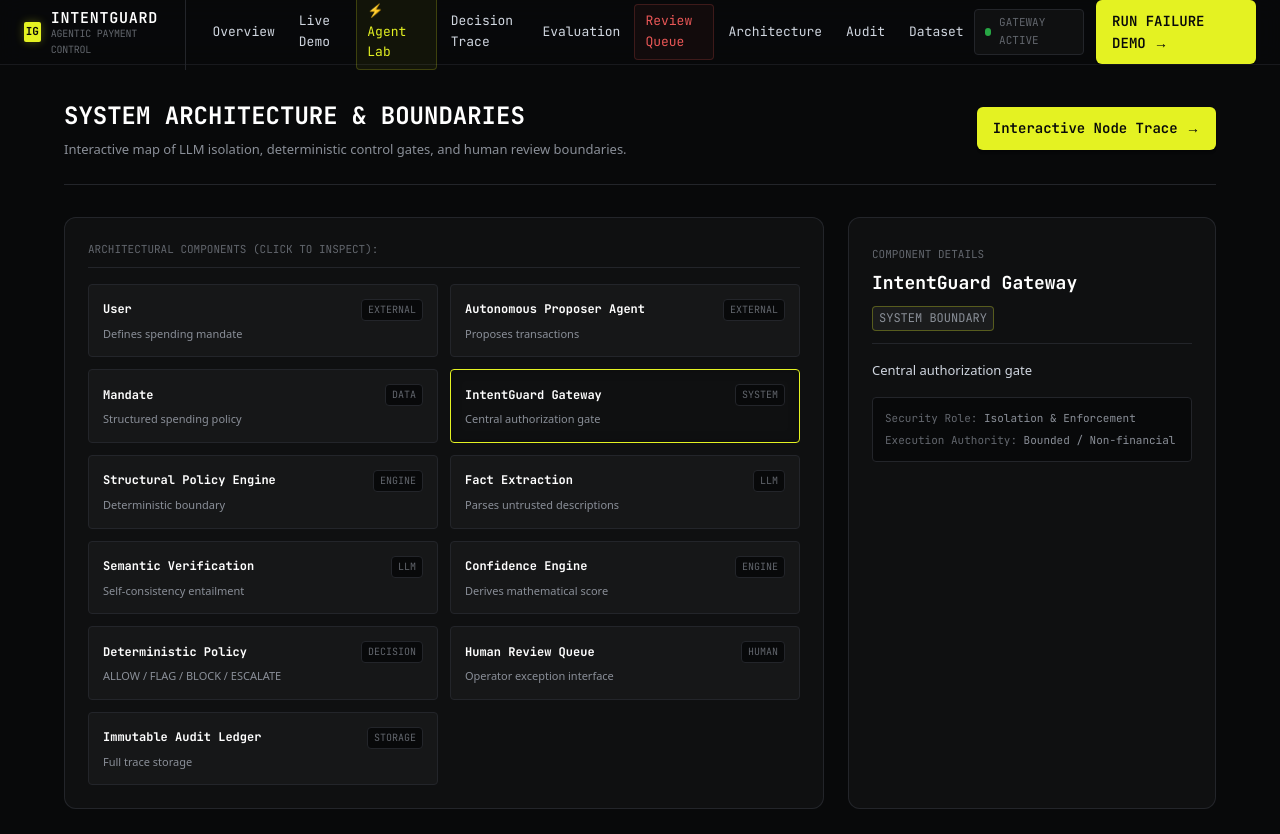
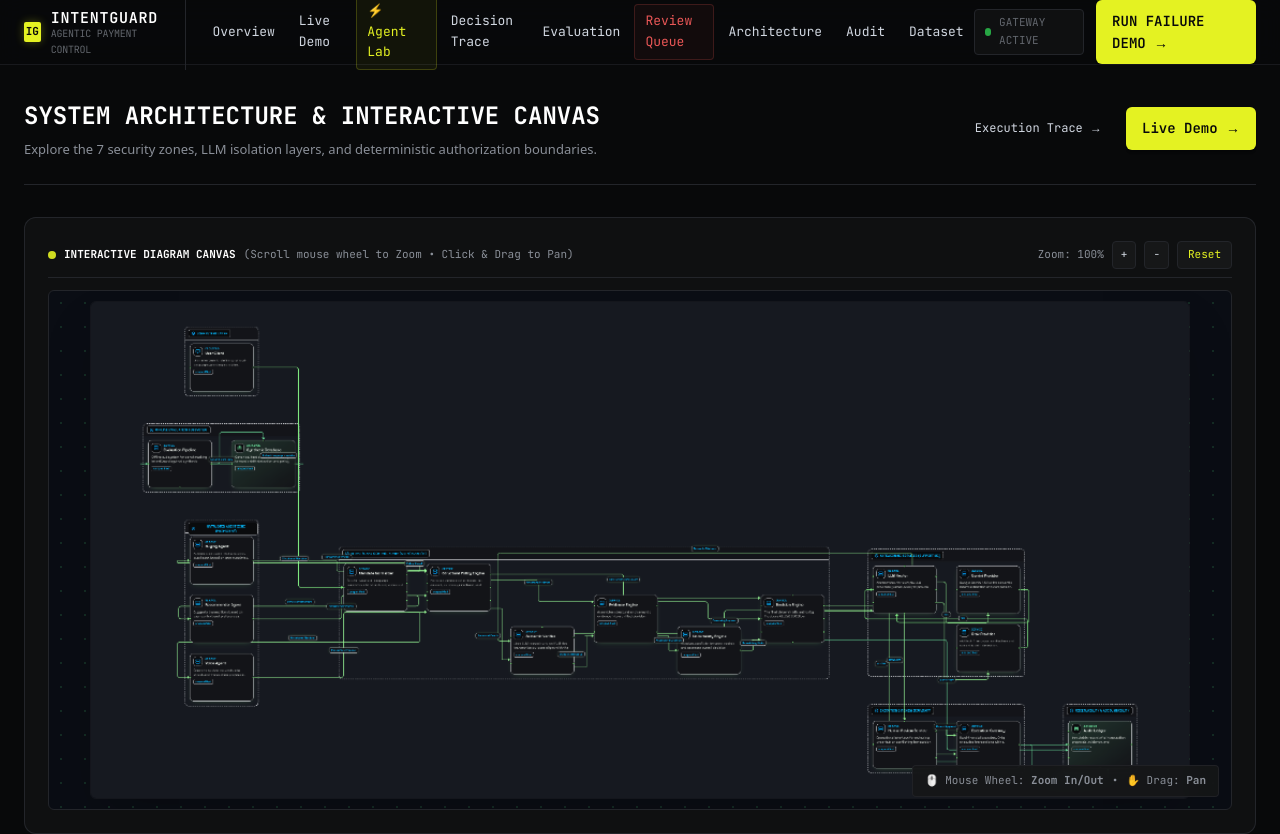
Before and after one commit to bhuvanvokkaliga29/IntentGuard, a Next.js app in the folder frontend/: page /architecture in a window 1280 px wide. Shown: the top 834 px of the page. Built offline with nearby package versions, Linux system fonts and the light colour scheme; no server answers.

Commit message:
feat: add interactive mouse-wheel zoom and pan canvas for architecture diagram

```diff
--- a/frontend/src/app/architecture/page.tsx
+++ b/frontend/src/app/architecture/page.tsx
@@ -1,6 +1,6 @@
 "use client";
 
-import { useState, useEffect } from "react";
+import { useState, useEffect, useRef } from "react";
 import Link from "next/link";
 import { apiFetch } from "@/lib/api";
 
@@ -27,6 +27,13 @@ export default function ArchitecturePage() {
   const [activeNode, setActiveNode] = useState<Node | null>(null);
   const [loading, setLoading] = useState(true);
 
+  // Zoom & Pan state for mouse-wheel interaction
+  const [scale, setScale] = useState(1);
+  const [pan, setPan] = useState({ x: 0, y: 0 });
+  const [isDragging, setIsDragging] = useState(false);
+  const [dragStart, setDragStart] = useState({ x: 0, y: 0 });
+  const canvasRef = useRef<HTMLDivElement>(null);
+
   useEffect(() => {
     async function loadArch() {
       const d = await apiFetch("/architecture");
@@ -34,19 +41,18 @@ export default function ArchitecturePage() {
         setData(d);
         setActiveNode(d.nodes.find((n: Node) => n.id === "intentguard") || d.nodes[0]);
       } else {
-        // Fallback architecture definition
         const fallbackNodes: Node[] = [
-          { id: "user", label: "User", type: "external", description: "Defines spending mandate" },
-          { id: "agent", label: "Autonomous Proposer Agent", type: "external", description: "Proposes transactions" },
-          { id: "mandate", label: "Mandate", type: "data", description: "Structured spending policy" },
-          { id: "intentguard", label: "IntentGuard Gateway", type: "system", description: "Central authorization gate" },
-          { id: "structural", label: "Structural Policy Engine", type: "engine", description: "Deterministic boundary" },
-          { id: "extraction", label: "Fact Extraction", type: "llm", description: "Parses untrusted descriptions" },
-          { id: "semantic", label: "Semantic Verification", type: "llm", description: "Self-consistency entailment" },
-          { id: "confidence", label: "Confidence Engine", type: "engine", description: "Derives mathematical score" },
-          { id: "decision", label: "Deterministic Policy", type: "decision", description: "ALLOW / FLAG / BLOCK / ESCALATE" },
-          { id: "review", label: "Human Review Queue", type: "human", description: "Operator exception interface" },
-          { id: "audit", label: "Immutable Audit Ledger", type: "storage", description: "Full trace storage" }
+          { id: "user", label: "User Client", type: "external", description: "Defines natural-language spending mandate." },
+          { id: "proposers", label: "Untrusted Proposer Agents", type: "agent", description: "Buying, Recommendation & Voice agents formulate transaction proposals." },
+          { id: "normalizer", label: "Mandate Normalizer", type: "service", description: "Converts natural language into structured versioned policy." },
+          { id: "structural", label: "Structural Policy Engine", type: "engine", description: "Zero-LLM deterministic budget, limit & MCC checks (<1ms)." },
+          { id: "semantic", label: "Semantic Verifier", type: "llm", description: "3x multi-sample entailment consensus reasoning." },
+          { id: "evidence", label: "Evidence Engine", type: "engine", description: "Unifies structural and semantic facts into decision context." },
+          { id: "confidence", label: "Uncertainty / Confidence", type: "engine", description: "Derives mathematical confidence score (0.0 to 1.0)." },
+          { id: "decision", label: "Deterministic Decision Engine", type: "decision", description: "Pure Python authority producing ALLOW, FLAG, BLOCK, ESCALATE." },
+          { id: "execution", label: "Financial Execution Gateway", type: "gateway", description: "Razorpay payment boundary - only executes on validated ALLOW." },
+          { id: "review", label: "Human Review Service", type: "human", description: "Operational queue for flagged or escalated exceptions." },
+          { id: "audit", label: "Immutable Audit Ledger", type: "storage", description: "Tamper-proof cryptographic record of every proposal & decision." }
         ];
         setData({ nodes: fallbackNodes, edges: [] });
         setActiveNode(fallbackNodes[3]);
@@ -55,6 +61,37 @@ export default function ArchitecturePage() {
     }
     loadArch();
   }, []);
+
+  // Mouse wheel zoom in / zoom out
+  const handleWheel = (e: React.WheelEvent) => {
+    e.preventDefault();
+    const zoomFactor = e.deltaY < 0 ? 1.15 : 0.87;
+    setScale(prev => Math.min(Math.max(0.5, prev * zoomFactor), 4.0));
+  };
+
+  // Mouse drag pan handlers
+  const handleMouseDown = (e: React.MouseEvent) => {
+    if (e.button !== 0) return; // Left click only
+    setIsDragging(true);
+    setDragStart({ x: e.clientX - pan.x, y: e.clientY - pan.y });
+  };
+
+  const handleMouseMove = (e: React.MouseEvent) => {
+    if (!isDragging) return;
+    setPan({
+      x: e.clientX - dragStart.x,
+      y: e.clientY - dragStart.y,
+    });
+  };
+
+  const handleMouseUp = () => {
+    setIsDragging(false);
+  };
+
+  const handleResetZoom = () => {
+    setScale(1);
+    setPan({ x: 0, y: 0 });
+  };
 
   if (loading) {
     return (
@@ -68,21 +105,111 @@ export default function ArchitecturePage() {
   const nodes = data?.nodes || [];
 
   return (
-    <div className="py-8 max-w-6xl mx-auto space-y-8 font-mono animate-in fade-in duration-500">
+    <div className="py-8 max-w-7xl mx-auto space-y-8 font-mono animate-in fade-in duration-500">
+      {/* Header */}
       <div className="flex flex-col md:flex-row items-start md:items-center justify-between gap-4 pb-6 border-b border-graphite">
         <div>
-          <h1 className="text-[24px] font-bold text-paper uppercase">System Architecture & Boundaries</h1>
-          <p className="text-[13px] text-fog font-sans mt-1">Interactive map of LLM isolation, deterministic control gates, and human review boundaries.</p>
+          <h1 className="text-[24px] font-bold text-paper uppercase">System Architecture & Interactive Canvas</h1>
+          <p className="text-[13px] text-fog font-sans mt-1">
+            Explore the 7 security zones, LLM isolation layers, and deterministic authorization boundaries.
+          </p>
         </div>
-        <Link href="/trace" className="btn-primary text-[12px] py-1.5 px-3">
-          Interactive Node Trace &rarr;
-        </Link>
+        <div className="flex items-center gap-3">
+          <Link href="/trace" className="btn-secondary text-[12px] py-1.5 px-3">
+            Execution Trace &rarr;
+          </Link>
+          <Link href="/demo" className="btn-primary text-[12px] py-1.5 px-3">
+            Live Demo &rarr;
+          </Link>
+        </div>
       </div>
 
+      {/* Interactive Mouse-Wheel Zoom & Pan Viewer */}
+      <div className="linear-card p-4 bg-void border-graphite space-y-3">
+        <div className="flex items-center justify-between flex-wrap gap-2 text-[11px] text-ash pb-2 border-b border-graphite">
+          <div className="flex items-center gap-2">
+            <span className="w-2 h-2 rounded-full bg-acid-lime animate-pulse" />
+            <span className="text-paper font-bold uppercase">Interactive Diagram Canvas</span>
+            <span className="text-fog hidden sm:inline">(Scroll mouse wheel to Zoom • Click & Drag to Pan)</span>
+          </div>
+          <div className="flex items-center gap-2">
+            <span className="text-fog">Zoom: {Math.round(scale * 100)}%</span>
+            <button
+              onClick={() => setScale(s => Math.min(4.0, s * 1.2))}
+              className="px-2 py-1 bg-obsidian hover:bg-carbon border border-graphite rounded text-mist text-[11px]"
+              title="Zoom In"
+            >
+              +
+            </button>
+            <button
+              onClick={() => setScale(s => Math.max(0.5, s * 0.8))}
+              className="px-2 py-1 bg-obsidian hover:bg-carbon border border-graphite rounded text-mist text-[11px]"
+              title="Zoom Out"
+            >
+              -
+            </button>
+            <button
+              onClick={handleResetZoom}
+              className="px-2.5 py-1 bg-obsidian hover:bg-carbon border border-graphite rounded text-acid-lime text-[11px]"
+              title="Reset View"
+            >
+              Reset
+            </button>
+          </div>
+        </div>
+
+        {/* Viewport container */}
+        <div
+          ref={canvasRef}
+          onWheel={handleWheel}
+          onMouseDown={handleMouseDown}
+          onMouseMove={handleMouseMove}
+          onMouseUp={handleMouseUp}
+          onMouseLeave={handleMouseUp}
+          className="relative h-[520px] w-full overflow-hidden rounded-lg bg-[#0a0d14] border border-graphite cursor-grab active:cursor-grabbing select-none flex items-center justify-center"
+        >
+          {/* Background grid dots */}
+          <div
+            className="absolute inset-0 opacity-15 pointer-events-none"
+            style={{
+              backgroundImage: "radial-gradient(#4ade80 1px, transparent 1px)",
+              backgroundSize: "24px 24px"
+            }}
+          />
+
+          {/* Transformed image layer */}
+          <div
+            style={{
+              transform: `translate(${pan.x}px, ${pan.y}px) scale(${scale})`,
+              transformOrigin: "center center",
+              transition: isDragging ? "none" : "transform 0.08s ease-out",
+            }}
+            className="relative flex items-center justify-center pointer-events-none"
+          >
+            {/* eslint-disable-next-line @next/next/no-img-element */}
+            <img
+              src="/architecture_diagram.png"
+              alt="IntentGuard Master Architecture Diagram"
+              className="max-w-none w-[1100px] h-auto rounded-lg shadow-2xl border border-graphite/40"
+              draggable={false}
+            />
+          </div>
+
+          {/* Floating Canvas Helper Overlay */}
+          <div className="absolute bottom-3 right-3 bg-obsidian/90 backdrop-blur border border-graphite/80 px-3 py-1.5 rounded text-[11px] text-fog pointer-events-none flex items-center gap-2">
+            <span>🖱️ Mouse Wheel: <b>Zoom In/Out</b></span>
+            <span>•</span>
+            <span>✋ Drag: <b>Pan</b></span>
+          </div>
+        </div>
+      </div>
+
+      {/* Node Inspector Grid */}
       <div className="grid lg:grid-cols-3 gap-6">
         <div className="lg:col-span-2 linear-card p-6 bg-void border-graphite space-y-4">
-          <div className="text-[11px] text-ash uppercase pb-2 border-b border-graphite">
-            ARCHITECTURAL COMPONENTS (CLICK TO INSPECT):
+          <div className="text-[11px] text-ash uppercase pb-2 border-b border-graphite flex items-center justify-between">
+            <span>ARCHITECTURAL SUBSYSTEMS & SECURITY GATES</span>
+            <span className="text-fog">Click to inspect boundary rules</span>
           </div>
 
           <div className="grid sm:grid-cols-2 gap-3">
@@ -92,7 +219,7 @@ export default function ArchitecturePage() {
                 onClick={() => setActiveNode(n)}
                 className={`p-3.5 rounded border text-left transition-all ${
                   activeNode?.id === n.id
-                    ? "bg-carbon border-acid-lime text-paper shadow-md"
+                    ? "bg-carbon border-acid-lime text-paper shadow-md scale-[1.01]"
                     : "bg-obsidian border-graphite text-fog hover:border-smoke hover:text-mist"
                 }`}
               >
@@ -108,9 +235,10 @@ export default function ArchitecturePage() {
           </div>
         </div>
 
-        <div className="linear-card border-graphite p-6 space-y-4 sticky top-24 bg-carbon">
+        {/* Selected Component Card */}
+        <div className="linear-card border-graphite p-6 space-y-4 bg-carbon h-fit sticky top-24">
           <div className="pb-3 border-b border-graphite">
-            <span className="text-[11px] text-ash uppercase">COMPONENT DETAILS</span>
+            <span className="text-[11px] text-ash uppercase">SECURITY BOUNDARY INSPECTION</span>
             <h2 className="text-[18px] font-bold text-paper mt-1">{activeNode?.label}</h2>
             <span className="badge bg-acid-lime/10 text-acid-lime border border-acid-lime/30 text-[10px] mt-2 inline-block">
               {activeNode?.type.toUpperCase()} BOUNDARY
@@ -121,9 +249,10 @@ export default function ArchitecturePage() {
             {activeNode?.description}
           </p>
 
-          <div className="p-3 bg-void rounded border border-graphite text-[11px] text-fog space-y-1">
-            <div><span className="text-ash">Security Role: </span>Isolation & Enforcement</div>
-            <div><span className="text-ash">Execution Authority: </span>Bounded / Non-financial</div>
+          <div className="p-3 bg-void rounded border border-graphite text-[11px] text-fog space-y-1.5">
+            <div><span className="text-ash">Isolation: </span>Proposal-Only Sandbox</div>
+            <div><span className="text-ash">Settlement Access: </span>Zero Direct Payment Tokens</div>
+            <div><span className="text-ash">Enforcement: </span>Deterministic Python Matrix</div>
           </div>
         </div>
       </div>
```
Also changed, not shown: 1 other file (tests, documents, lock files or other folders).
